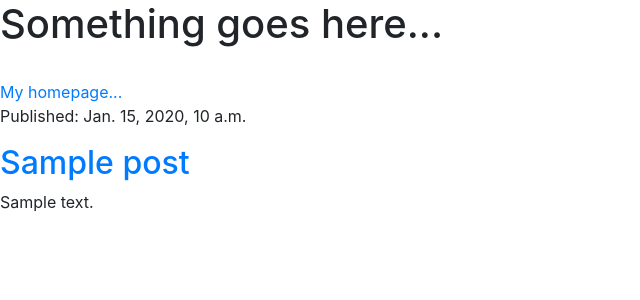
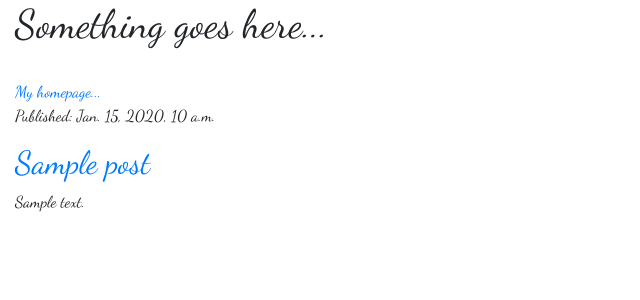
Before and after one commit to marklunch/my-first-blog, a Django app: page / in a window 1280 px wide. Shown: the top 300 px of the page, without its empty margins (0-640 px from the left). Run offline with Django 3.2, Linux system fonts and the light colour scheme; tables that the repository leaves empty hold one stand-in row (values such as "Sample post"); some libraries are stand-ins or nearby versions.

Commit message:
Update post_list.html
typos

```diff
--- a/blog/templates/blog/post_list.html
+++ b/blog/templates/blog/post_list.html
@@ -5,8 +5,9 @@
 	<head>
 		<title>MJL Django - First Deployment</title>
 		<link rel="stylesheet" href="https://stackpath.bootstrapcdn.com/bootstrap/4.5.2/css/bootstrap.min.css" integrity="sha384-JcKb8q3iqJ61gNV9KGb8thSsNjpSL0n8PARn9HuZOnIxN0hoP+VmmDGMN5t9UJ0Z" crossorigin="anonymous">
-		<link rel="stylesheet" href = "{%static 'css/blog.css' %}>
+		<link rel="stylesheet" href = "{%static 'css/blog.css' %}">
 		<link href="https://fonts.googleapis.com/css2?family=Dancing+Script&family=Poppins&display=swap" rel="stylesheet">
+		<meta name="viewport" content="width=device-width, initial-scale=1, shrink-to-fit=no">
 	</head>
 	<body>
 		<div>
```
